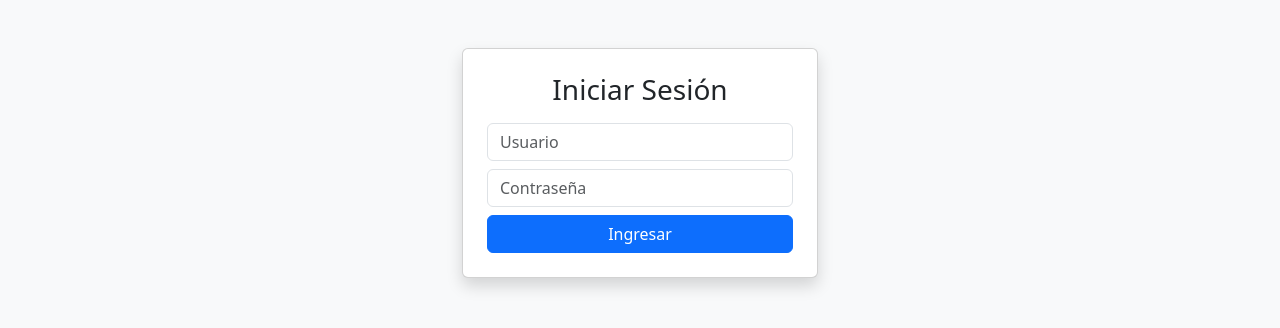
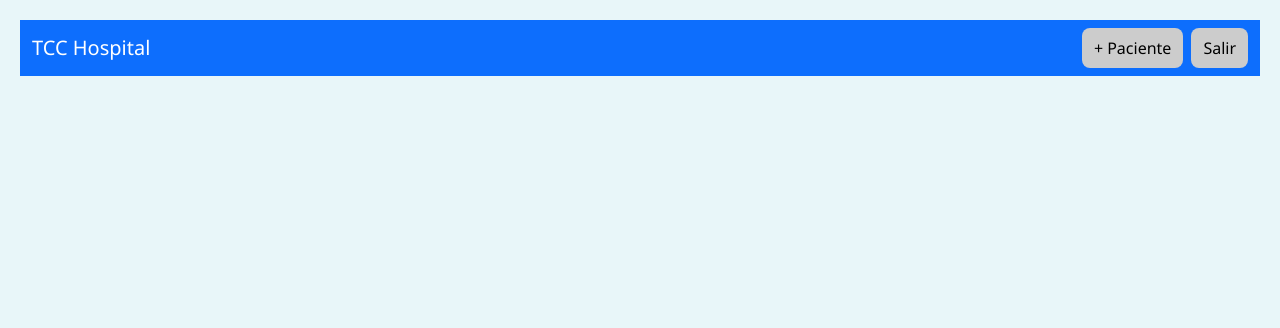
Before and after one commit to leila2208/TCC-Cloud-Alertas, a Flask app: page /login in a window 1280 px wide. Shown: the top 328 px of the page. Run offline with Flask 3, Linux system fonts and the light colour scheme; data comes from the database, SQL or seed files in the repository.

Commit message:
Update login.html

```diff
--- a/templates/login.html
+++ b/templates/login.html
@@ -3,25 +3,34 @@
 <head>
 <meta charset="UTF-8">
 <meta name="viewport" content="width=device-width, initial-scale=1.0">
-<title>Login TCC</title>
+<title>Panel TCC</title>
 <link href="https://cdn.jsdelivr.net/npm/bootstrap@5.3.2/dist/css/bootstrap.min.css" rel="stylesheet">
+<link rel="stylesheet" href="/static/styles.css">
 </head>
-<body class="bg-light">
-<div class="container mt-5">
-    <div class="row justify-content-center">
-        <div class="col-md-4">
-            <div class="card p-4 shadow">
-                <h3 class="text-center mb-3">Iniciar Sesión</h3>
-                {% if error %}
-                    <div class="alert alert-danger">{{ error }}</div>
-                {% endif %}
-                <form method="post">
-                    <input class="form-control mb-2" type="text" name="usuario" placeholder="Usuario" required>
-                    <input class="form-control mb-2" type="password" name="clave" placeholder="Contraseña" required>
-                    <button class="btn btn-primary w-100">Ingresar</button>
-                </form>
+<body>
+<nav class="navbar navbar-expand-lg navbar-dark bg-primary">
+  <div class="container-fluid">
+    <a class="navbar-brand" href="#">TCC Hospital</a>
+    <div class="d-flex">
+      <a class="btn btn-light me-2" href="/paciente">+ Paciente</a>
+      <a class="btn btn-light" href="/logout">Salir</a>
+    </div>
+  </div>
+</nav>
+
+<div class="container mt-4">
+    <div class="row">
+        {% for paciente in pacientes %}
+        <div class="col-md-4 mb-3">
+            <div class="card shadow">
+                <div class="card-body">
+                    <h5 class="card-title">{{ paciente.nombre }}</h5>
+                    <p class="card-text">{{ paciente.patologia }}</p>
+                    <a href="/alertas/{{ paciente.id }}" class="btn btn-primary w-100">Ver Alertas</a>
+                </div>
             </div>
         </div>
+        {% endfor %}
     </div>
 </div>
 </body>
```
